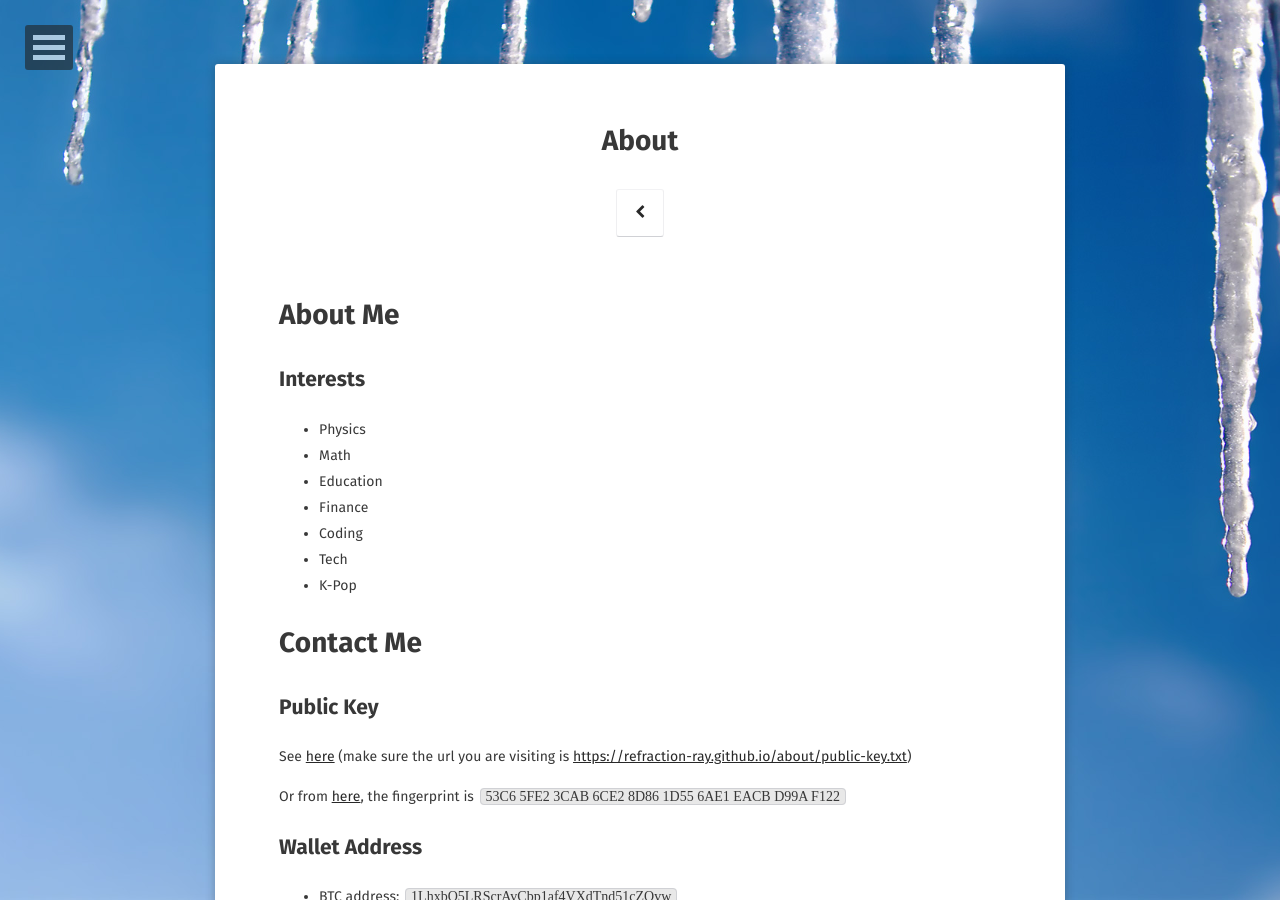
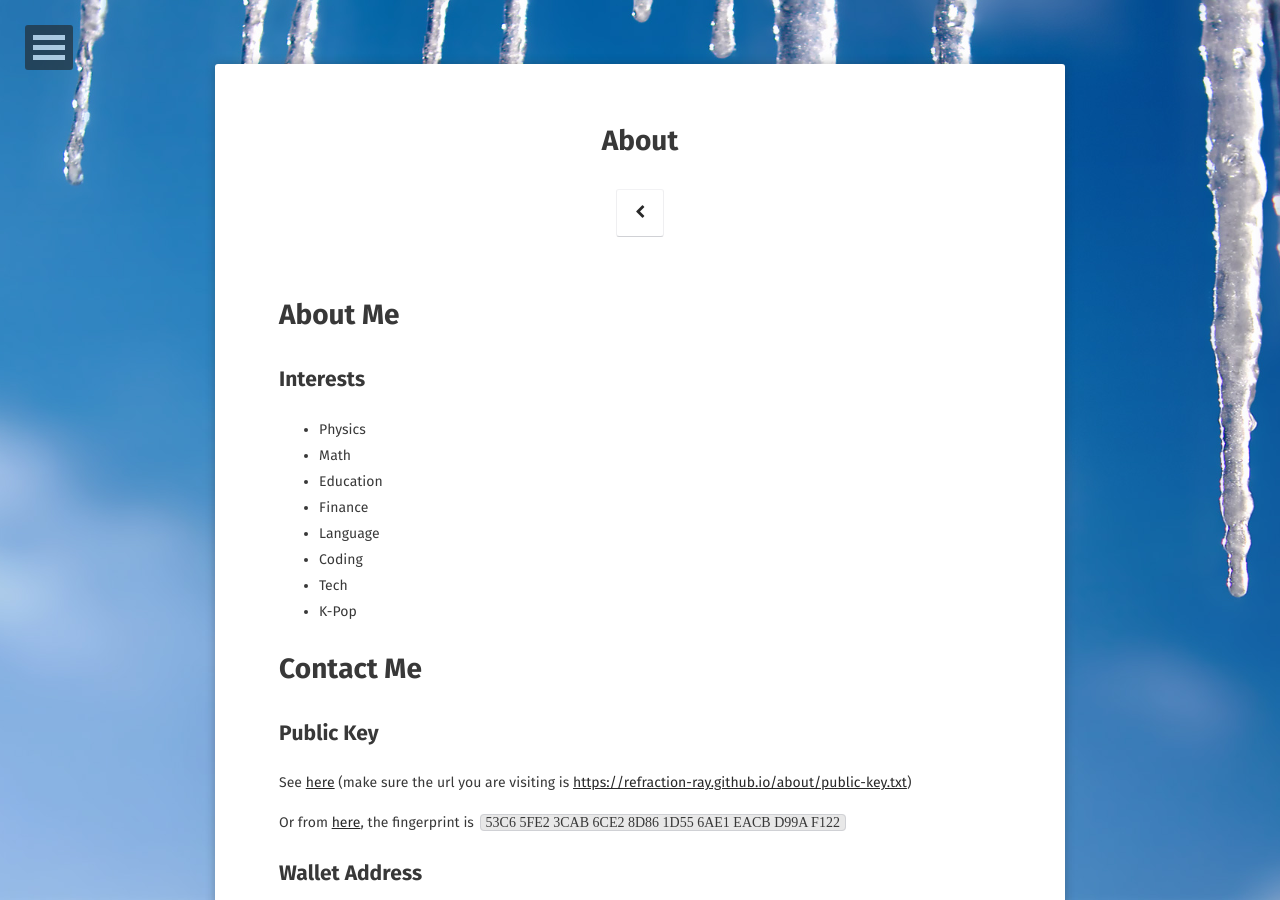
Before and after one commit to refraction-ray/refraction-ray.github.io, a Jekyll site: the page built from about/index.md, in a window 1280 px wide and 900 px high. Built offline with Jekyll 4.4.1, drawn with Linux system fonts in a browser that asks for light colours; some web fonts are replaced.

Commit message:
aboutme update

```diff
--- a/about/index.md
+++ b/about/index.md
@@ -12,6 +12,7 @@ comments: false
 * Math
 * Education
 * Finance
+* Language
 * Coding
 * Tech
 * K-Pop
```
